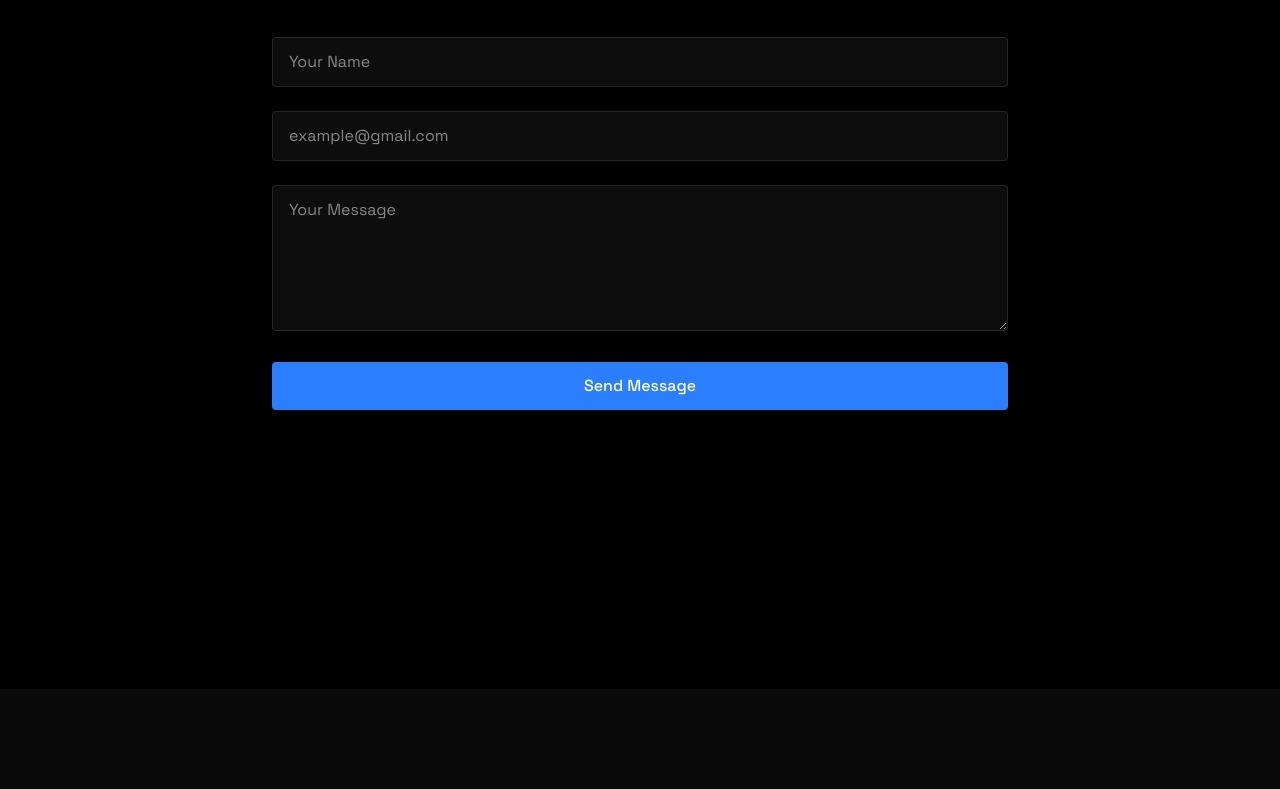
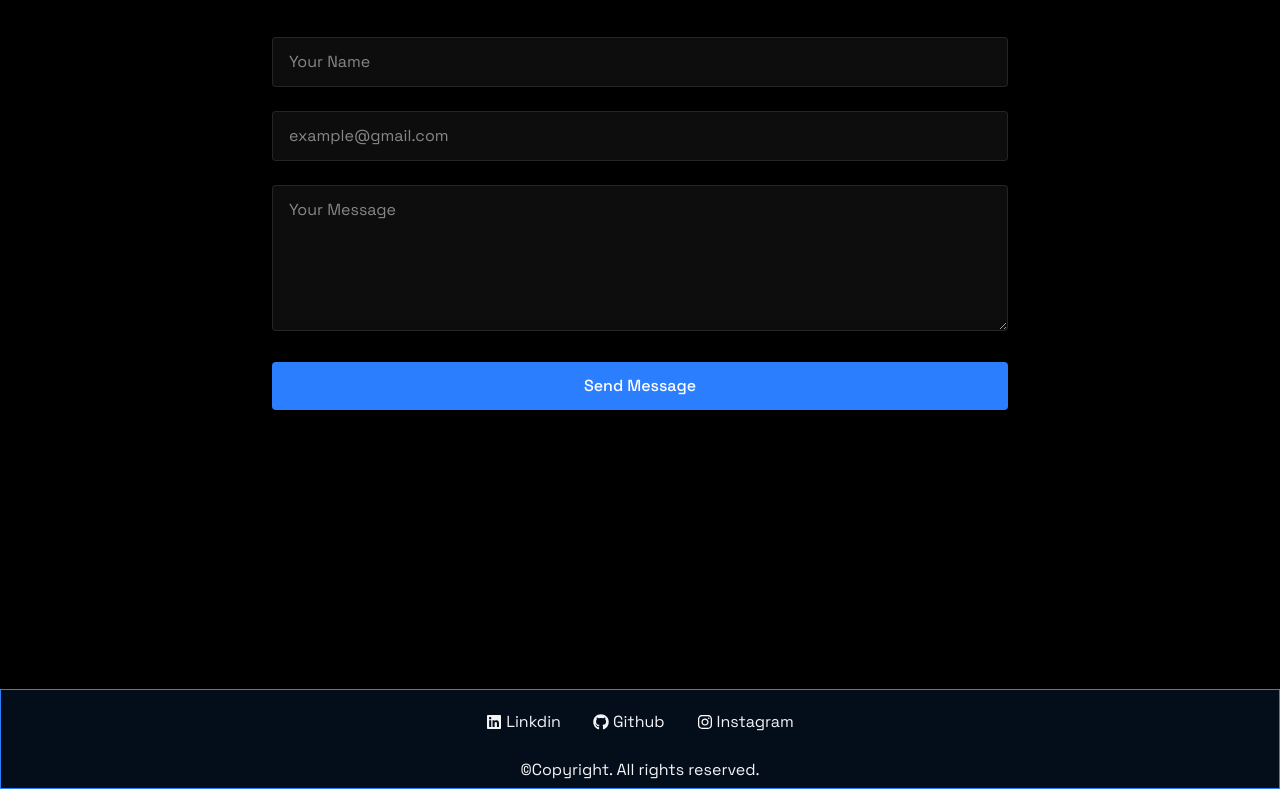
Before and after one commit to DeenuRamenjes/Deenu_Ramenjes-Portfolio, a React (Vite) app: page / in a window 1280 px wide. Shown: the part 3027-3816 px from the top of the page. Before the commit the page ends 3716 px from the top, so only its background shows below. Built offline with nearby package versions, Linux system fonts and the light colour scheme.

Commit message:
UI Changes and Footer added

```diff
--- a/package.json
+++ b/package.json
@@ -9,14 +9,16 @@
     "build": "vite build",
     "lint": "eslint .",
     "preview": "vite preview",
-    "predeploy":"npm run build",
-    "deploy":"gh-pages -d dist"
+    "predeploy": "npm run build",
+    "deploy": "gh-pages -d dist"
   },
   "dependencies": {
     "@tailwindcss/vite": "^4.1.4",
     "emailjs-com": "^3.2.0",
+    "ionicons": "^7.4.0",
     "react": "^19.0.0",
     "react-dom": "^19.0.0",
+    "react-icons": "^5.5.0",
     "tailwindcss": "^4.1.4"
   },
   "devDependencies": {
--- a/src/App.jsx
+++ b/src/App.jsx
@@ -8,6 +8,7 @@ import Home from './components/sections/Home'
 import About from './components/sections/About'
 import Contact from './components/sections/Contact'
 import Project from './components/sections/Projects'
+import Footer from './components/Footer'
 
 function App() {
 
@@ -25,6 +26,7 @@ function App() {
           <About/>
           <Project/>
           <Contact/>
+          <Footer/>
         </div>
     </>
   )
--- /dev/null
+++ b/src/components/Footer.jsx
@@ -0,0 +1,19 @@
+import React from 'react'
+import { FaLinkedin, FaGithub, FaInstagram  } from "react-icons/fa";
+
+const Footer = () => {
+  return (
+    <footer className="h-25 items-center justify-center bg-blue-500/10 border border-blue-500 ">
+        <div className='flex flex-2 space-x-8 items-center justify-center mt-5'>
+            <a href="" className='flex gap-1'> <FaLinkedin className='mt-1' /> Linkdin</a>
+            <a href="" className='flex gap-1'> <FaGithub className='mt-1' /> Github</a>
+            <a href="" className='flex gap-1'> <FaInstagram  className='mt-1 text-white'/> Instagram</a>
+        </div>
+        <div className='relative top-6 ml-auto items-center justify-center flex'>
+            <p>&#169;Copyright. All rights reserved.</p>
+        </div>
+    </footer>
+  )
+}
+
+export default Footer
--- a/src/components/MobileMenu.jsx
+++ b/src/components/MobileMenu.jsx
@@ -5,13 +5,13 @@ const MobileMenu = ({menuOpen,setMenuOpen}) => {
     <div className={`fixed top-0 left-0 w-full z-40 bg-[rgba(10,10,10,0.8)] flex flex-col items-center justify-center
      transition-all duration-300 ease-in-out
      ${menuOpen ? 'h-screen opacity-100 pointer-events-auto' : 'h-0 opacity-0 pointer-events-none'}`}>
-        <button onClick={() => setMenuOpen(false)} className='absolute top-6 right-6 text-white focus:outline-none' aria-label='Close Menu'>
-            &times;
+        <button onClick={() => setMenuOpen(false)} className='absolute top-6 right-6 text-white focus:outline-none cursor-pointer' aria-label='Close Menu'>
+        &#10006;
         </button>
             <a href="#home" className={`text-2xl font-semibold text-white my-4 transform transition-transform duration-300 ${menuOpen ? 'opacity-100 translate-y-0' : 'opacity-0 translate-y-5'}`} onClick={() => setMenuOpen(false)} >Home</a>
             <a href="#about" className={`text-2xl font-semibold text-white my-4 transform transition-transform duration-300 ${menuOpen ? 'opacity-100 translate-y-0' : 'opacity-0 translate-y-5'}`} onClick={() => setMenuOpen(false)} >About</a>
             <a href="#projects" className={`text-2xl font-semibold text-white my-4 transform transition-transform duration-300 ${menuOpen ? 'opacity-100 translate-y-0' : 'opacity-0 translate-y-5'}`} onClick={() => setMenuOpen(false)} >Projects</a>
-            <a href="#contactus" className={`text-2xl font-semibold text-white my-4 transform transition-transform duration-300 ${menuOpen ? 'opacity-100 translate-y-0' : 'opacity-0 translate-y-5'}`} onClick={() => setMenuOpen(false)} >Contact us</a>
+            <a href="#contact" className={`text-2xl font-semibold text-white my-4 transform transition-transform duration-300 ${menuOpen ? 'opacity-100 translate-y-0' : 'opacity-0 translate-y-5'}`} onClick={() => setMenuOpen(false)} >Contact us</a>
     </div>
   )
 }
--- a/src/components/Navbar.jsx
+++ b/src/components/Navbar.jsx
@@ -21,7 +21,7 @@ const Navbar = ({menuOpen,setMenuOpen}) => {
                 <a href="#home" className='text-gray-300 hover:white transition-colors'>Home</a>
                 <a href="#about" className='text-gray-300 hover:white transition-colors'>About</a>
                 <a href="#projects" className='text-gray-300 hover:white transition-colors'>Projects</a>
-                <a href="#contactus" className='text-gray-300 hover:white transition-colors'>Contact us</a>
+                <a href="#contact" className='text-gray-300 hover:white transition-colors'>Contact us</a>
             </div>
         </div>
       </div>
--- a/src/components/sections/Home.jsx
+++ b/src/components/sections/Home.jsx
@@ -21,13 +21,13 @@ const Home = () => {
         <div className="flex justify-center space-x-4">
           <a
             href="#projects"
-            className="bg-blue-500 text-white px-6 py-3 rounded font-medium transition relative overflow-hidden hover:-translate-y-0.5 hover:shadow-[0_0_15px_rgba(59,130,246,0.5)]"
+            className="bg-blue-500 text-white hover:bg-blue-500/10 hover:border hover:border-blue-500 px-6 py-3 rounded font-medium transition relative overflow-hidden hover:-translate-y-0.5 hover:shadow-[0_0_15px_rgba(59,130,246,0.5)]"
           >
             View Projects
           </a>
           <a
             href="#contact"
-            className="border border-blue-500/50 text-blue-500 px-6 py-3 rounded font-medium transition-all duration-200 hover:-translate-y-0.5 hover:shadow-[0_0_15px_rgba(59,130,246,0.2)] hover:bg-blue-500/10"
+            className="border hover:border-blue-500 border-blue-500/50 text-blue-500 px-6 py-3 rounded font-medium transition-all duration-200 hover:-translate-y-0.5 hover:shadow-[0_0_15px_rgba(59,130,246,0.2)] hover:bg-blue-500/10"
           >
            Contact Me
           </a>
```
Also changed, not shown: 1 other file (tests, documents, lock files or other folders).
